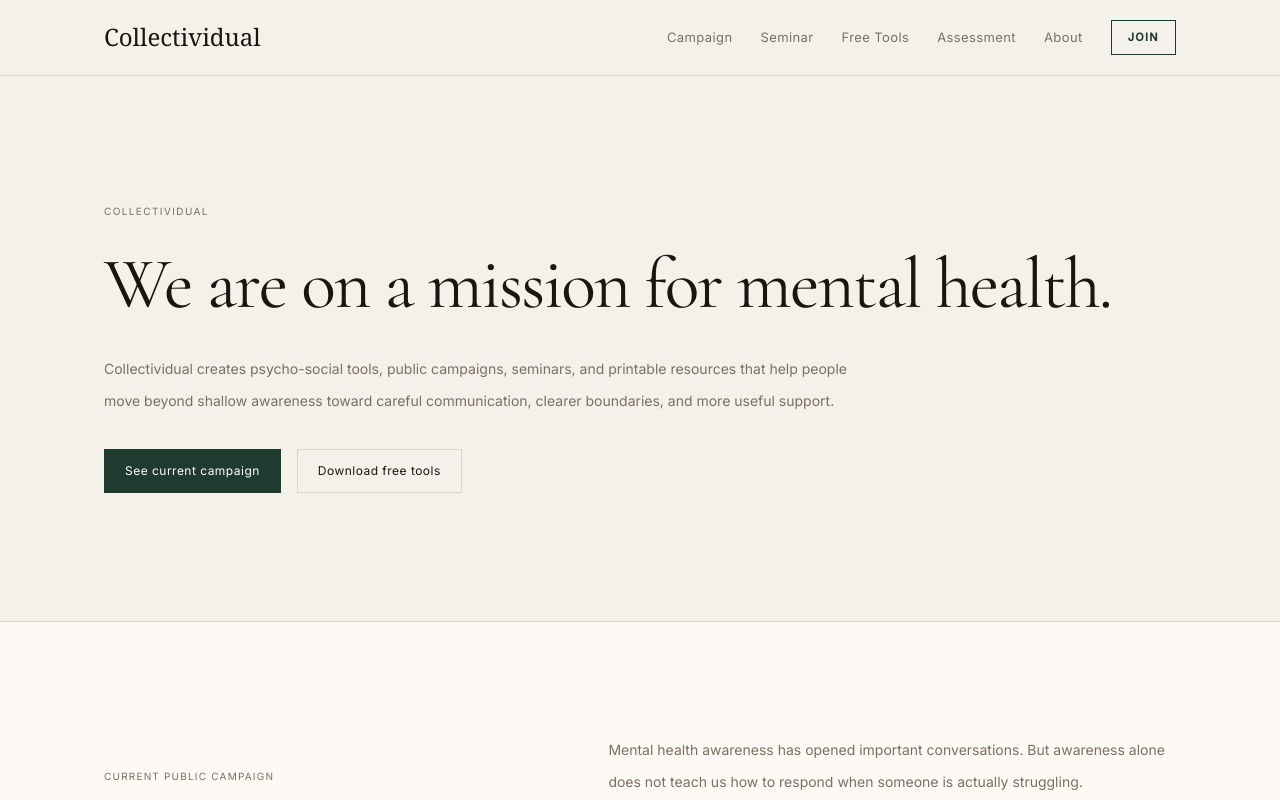
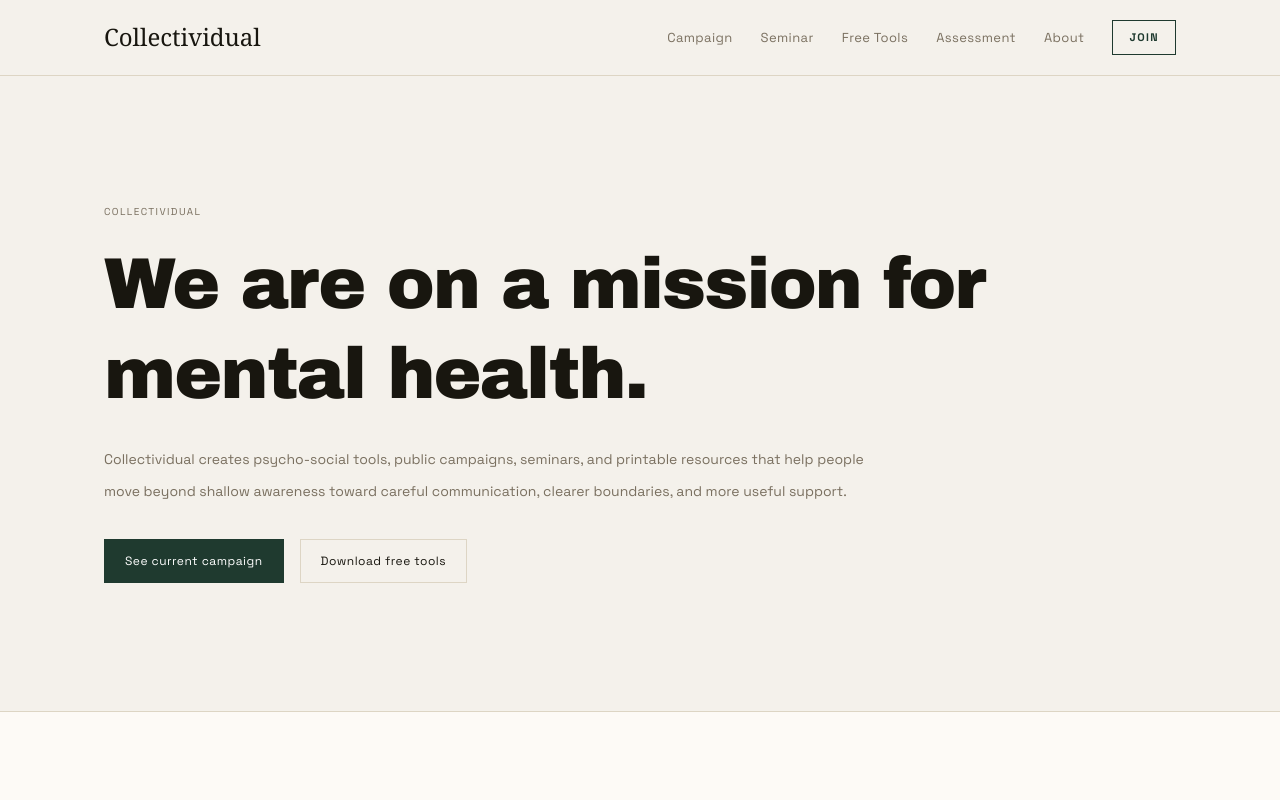
Before and after one commit to selaleakirmak-cmyk/collectividual-site, a Next.js app: page / in a window 1280 px wide. Shown: the top 800 px of the page. Built offline with nearby package versions, Linux system fonts and the light colour scheme.

Commit message:
Switch to bolder dynamic typography system

```diff
--- a/app/layout.tsx
+++ b/app/layout.tsx
@@ -1,19 +1,19 @@
 import type { Metadata } from "next";
-import { Cormorant_Garamond, Inter } from "next/font/google";
+import { Archivo_Black, Space_Grotesk } from "next/font/google";
 import "./globals.css";
 import Navbar from "@/components/site/Navbar";
 import Footer from "@/components/site/Footer";
 
-const display = Cormorant_Garamond({
+const display = Archivo_Black({
   subsets: ["latin"],
   variable: "--font-display",
-  weight: ["400", "500", "600"],
+  weight: "400",
 });
 
-const body = Inter({
+const body = Space_Grotesk({
   subsets: ["latin"],
   variable: "--font-body",
-  weight: ["300", "400", "500"],
+  weight: ["400", "500", "600", "700"],
 });
 
 export const metadata: Metadata = {
```
